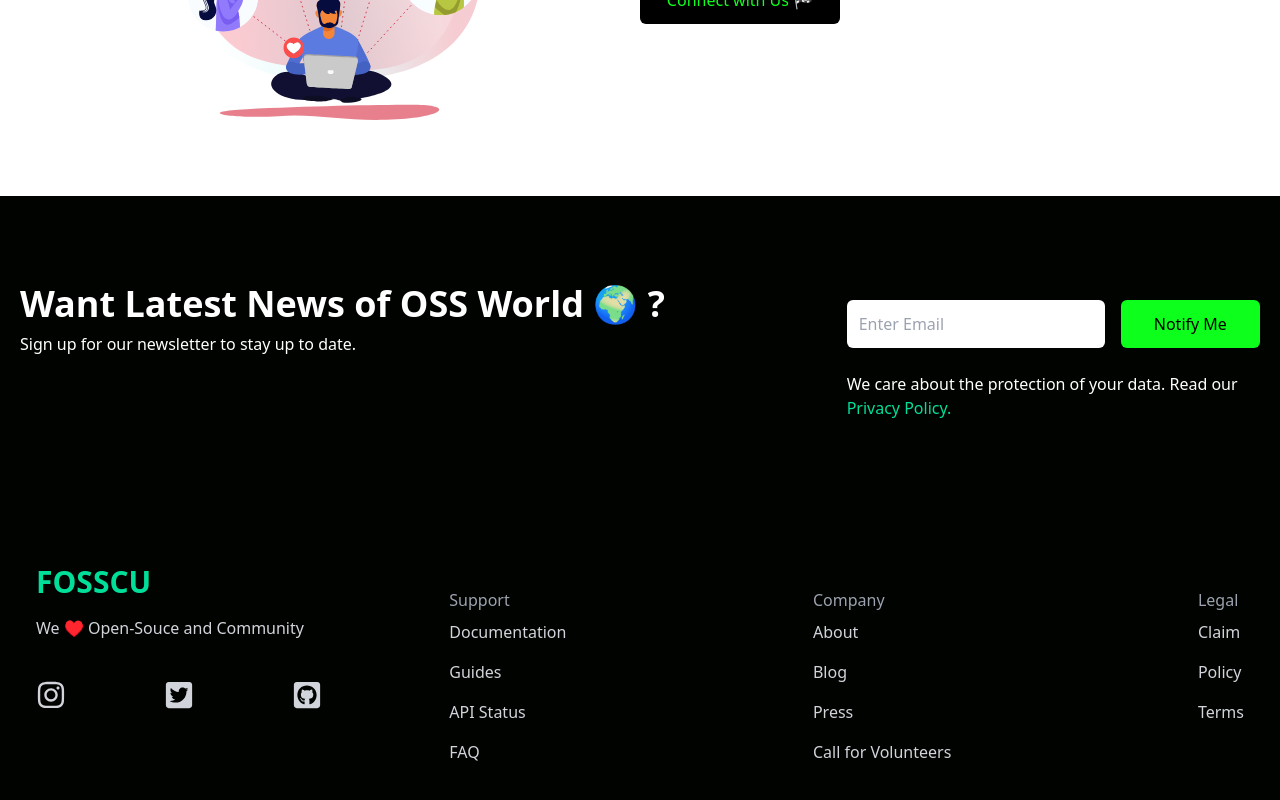
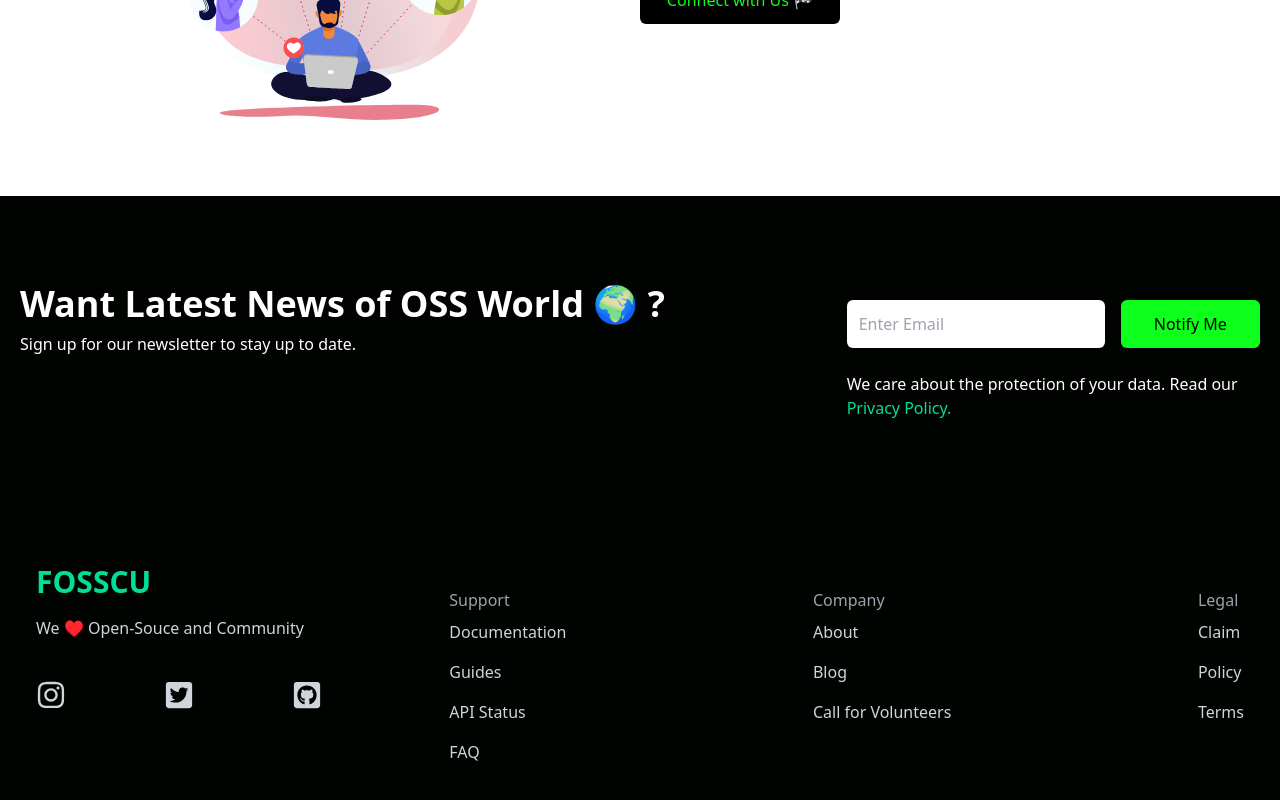
Before and after one commit to FOSS-Community/fosscu.org, a React (Vite) app: page / in a window 1280 px wide. Shown: the part 1260-2060 px from the top of the page. Built offline with nearby package versions, Linux system fonts and the light colour scheme; the HTML template or start-up script is replaced by a standard one.

Commit message:
Removed and fixed routes 👍🏻

```diff
--- a/src/components/Footer.jsx
+++ b/src/components/Footer.jsx
@@ -46,9 +46,6 @@ const Footer = () => {
               <li className="py-2 text-sum">Blog</li>
             </a>
             <a href="/buiding">
-              <li className="py-2 text-sum">Press</li>
-            </a>
-            <a href="/builing">
               <li className="py-2 text-sum">Call for Volunteers</li>
             </a>
           </ul>
```
